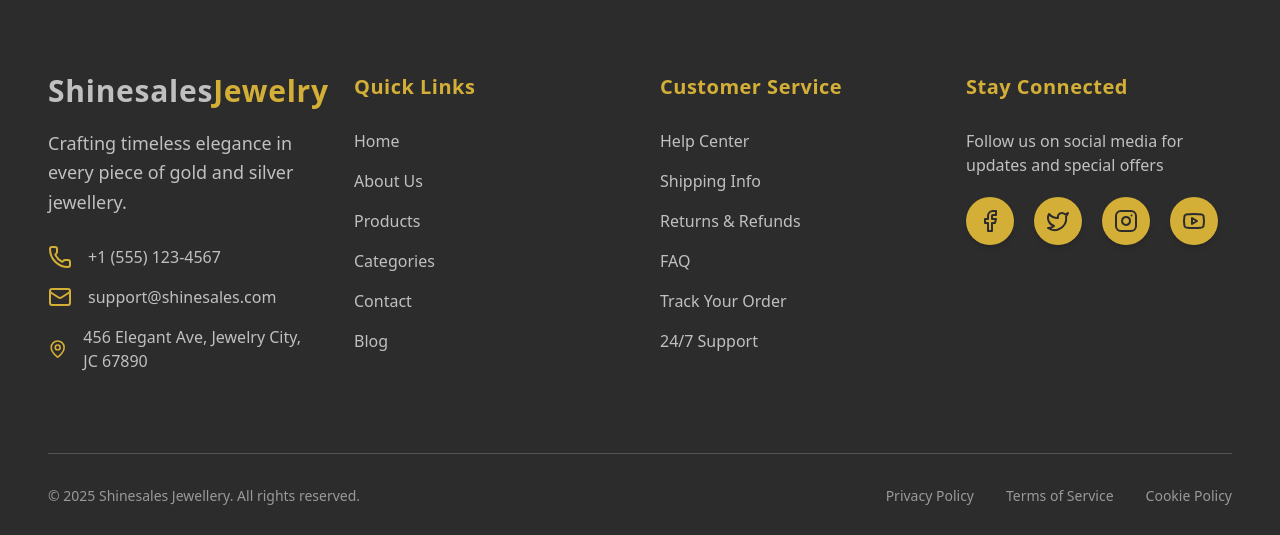
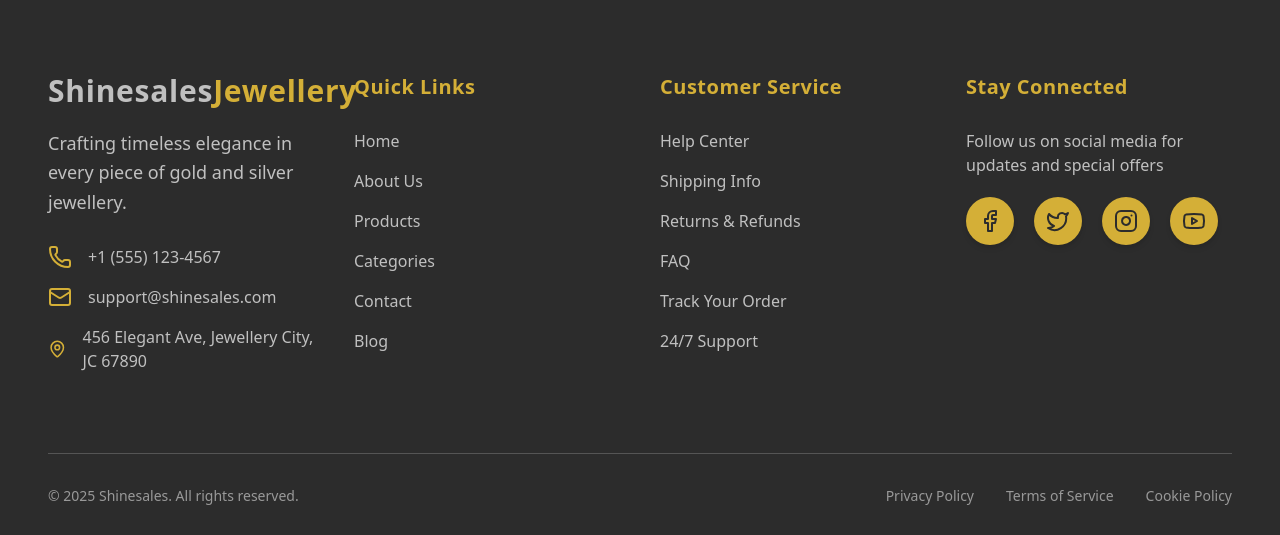
Before and after one commit to Sristikapuri/Shinesales-jewellery-sale-website-project-, a React (Vite) app in the folder frontend/: page / in a window 1280 px wide. Shown: the part 6152-6687 px from the top of the page. Built offline with nearby package versions, Linux system fonts and the light colour scheme.

Commit message:
feat: update footer component with improved styling and content

```diff
--- a/frontend/src/components/Footer.jsx
+++ b/frontend/src/components/Footer.jsx
@@ -11,7 +11,7 @@ const Footer = () => {
           <div className="space-y-7">
             <div>
               <h3 className="text-3xl font-extrabold mb-5 tracking-wide">
-                Shinesales<span className="text-[#D4AF37]">Jewelry</span>
+                Shinesales<span className="text-[#D4AF37]">Jewellery</span>
               </h3>
               <p className="leading-relaxed text-lg">
                 Crafting timeless elegance in every piece of gold and silver jewellery.
@@ -30,7 +30,7 @@ const Footer = () => {
               </div>
               <div className="flex items-center space-x-4">
                 <MapPin className="h-6 w-6 text-[#D4AF37]" />
-                <span className="text-base">456 Elegant Ave, Jewelry City, JC 67890</span>
+                <span className="text-base">456 Elegant Ave, Jewellery City, JC 67890</span>
               </div>
             </div>
           </div>
@@ -106,7 +106,7 @@ const Footer = () => {
         <div className="border-t border-[#555555] py-8">
           <div className="flex flex-col md:flex-row justify-between items-center space-y-4 md:space-y-0">
             <div className="text-sm select-none text-[#999999]">
-              © 2025 Shinesales Jewellery. All rights reserved.
+              © 2025 Shinesales. All rights reserved.
             </div>
             <div className="flex space-x-8 text-sm text-[#999999]">
               <a href="#privacy" className="hover:text-[#D4AF37] transition-colors duration-300">Privacy Policy</a>
```
